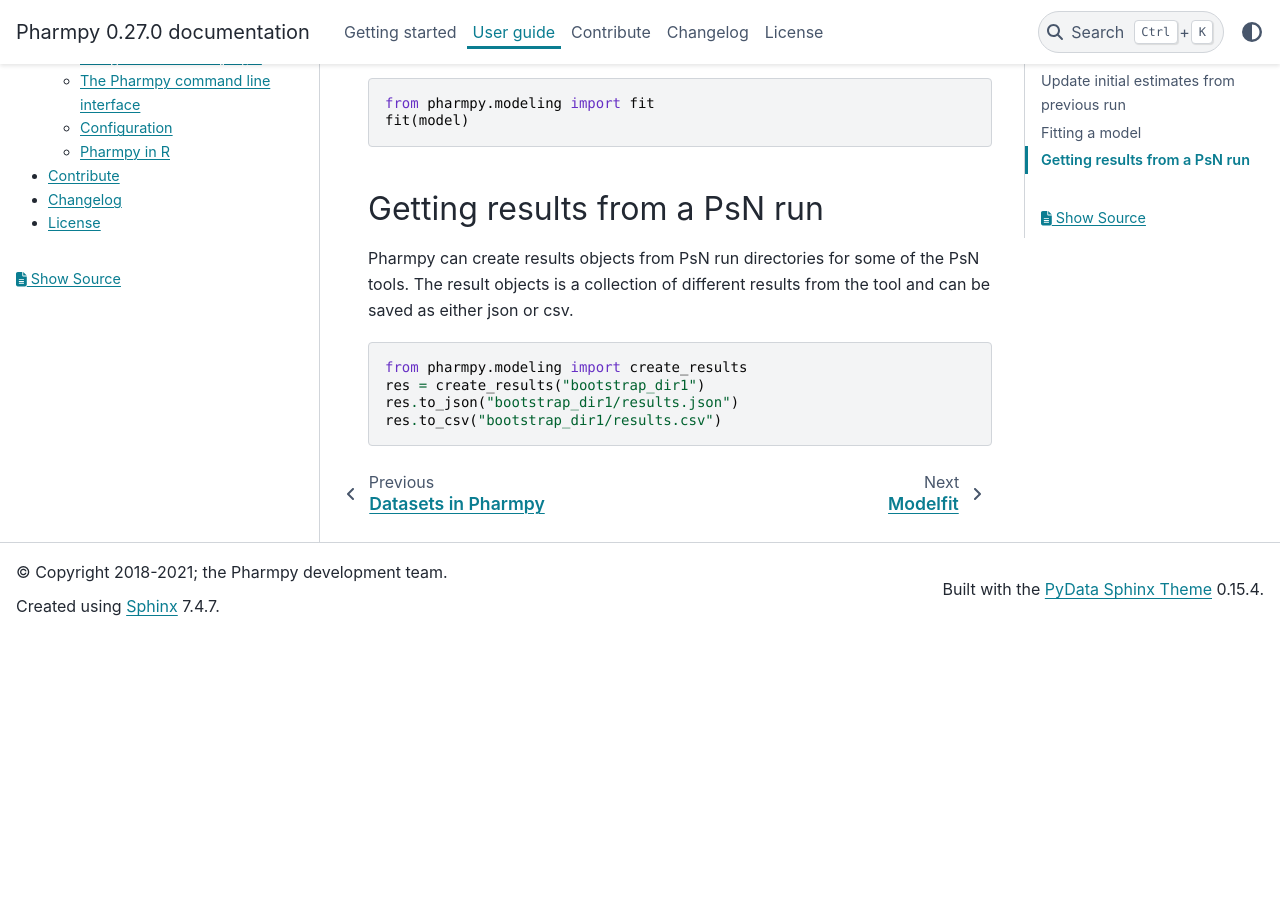
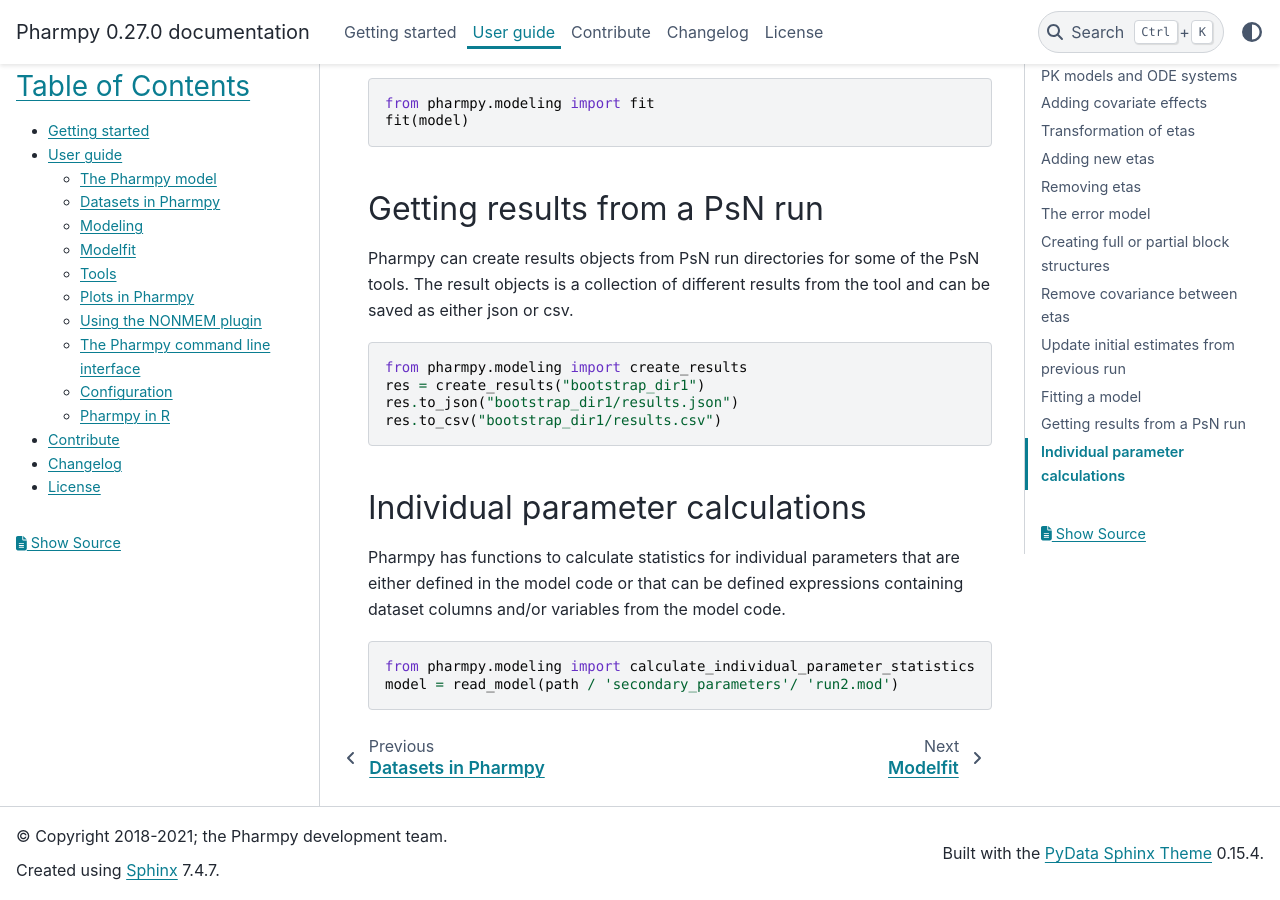
Before and after one commit to pharmpy/pharmpy, a Sphinx documentation site: the page built from docs/modeling.rst, in a window 1280 px wide and 900 px high, scrolled down 20333 px. Built offline with Sphinx 7.4.7 and the PyData theme 0.15.4, drawn with Linux system fonts in a browser that asks for light colours; pages that are not in the unit, such as notebooks, are missing from menus; before the commit the page ends 20969 px from its top, so only the background shows below that.

Commit message:
Start of secondary parameters user guide

```diff
--- a/docs/modeling.rst
+++ b/docs/modeling.rst
@@ -1081,3 +1081,17 @@
     res = create_results("bootstrap_dir1")
     res.to_json("bootstrap_dir1/results.json")
     res.to_csv("bootstrap_dir1/results.csv")
+
+
+~~~~~~~~~~~~~~~~~~~~~~~~~~~~~~~~~
+Individual parameter calculations
+~~~~~~~~~~~~~~~~~~~~~~~~~~~~~~~~~
+
+Pharmpy has functions to calculate statistics for individual parameters that are either defined
+in the model code or that can be defined expressions containing dataset columns and/or variables
+from the model code.
+
+.. code-block:: python
+
+    from pharmpy.modeling import calculate_individual_parameter_statistics
+    model = read_model(path / 'secondary_parameters'/ 'run2.mod')
```
